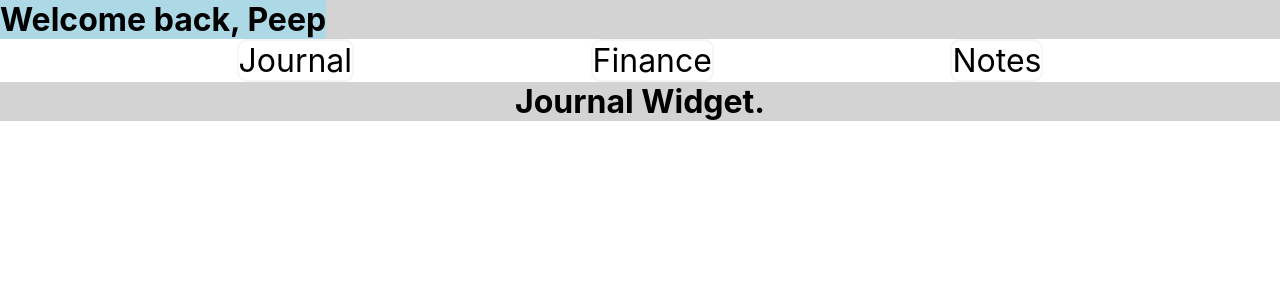
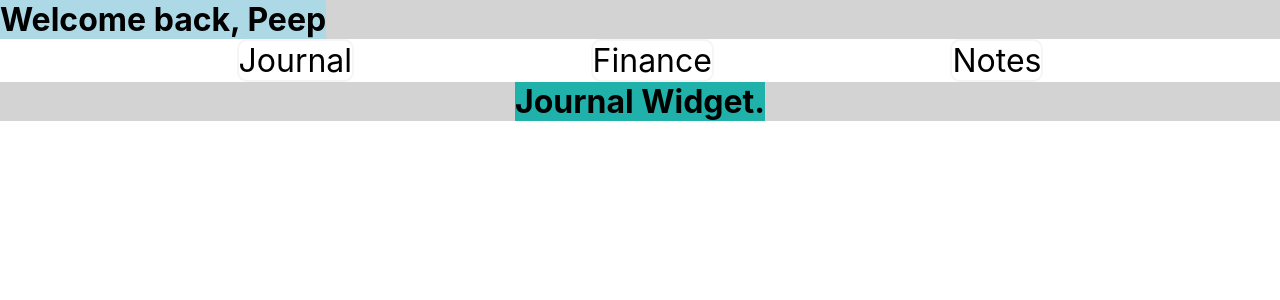
Before and after one commit to arn-foto/encrypt-me, a React (Create React App) app in the folder encrypt-me/: page /journal in a window 1280 px wide. Shown: the top 300 px of the page. Built offline with nearby package versions, Linux system fonts and the light colour scheme.

Commit message:
+ Add journalWidget style file

```diff
--- a/encrypt-me/src/Components/JournalWidget/index.js
+++ b/encrypt-me/src/Components/JournalWidget/index.js
@@ -1,9 +1,12 @@
 import React from "react";
+import { JournalContainer } from "./styles";
 
 function JournalWidget() {
 	return (
 		<div>
-			<h1>Journal Widget.</h1>
+			<JournalContainer>
+				<h1>Journal Widget.</h1>
+			</JournalContainer>
 		</div>
 	);
 }
--- /dev/null
+++ b/encrypt-me/src/Components/JournalWidget/styles.js
@@ -0,0 +1,7 @@
+import styled from "styled-components";
+
+const JournalContainer = styled.div`
+	background-color: lightseagreen;
+`;
+
+export { JournalContainer };
```
